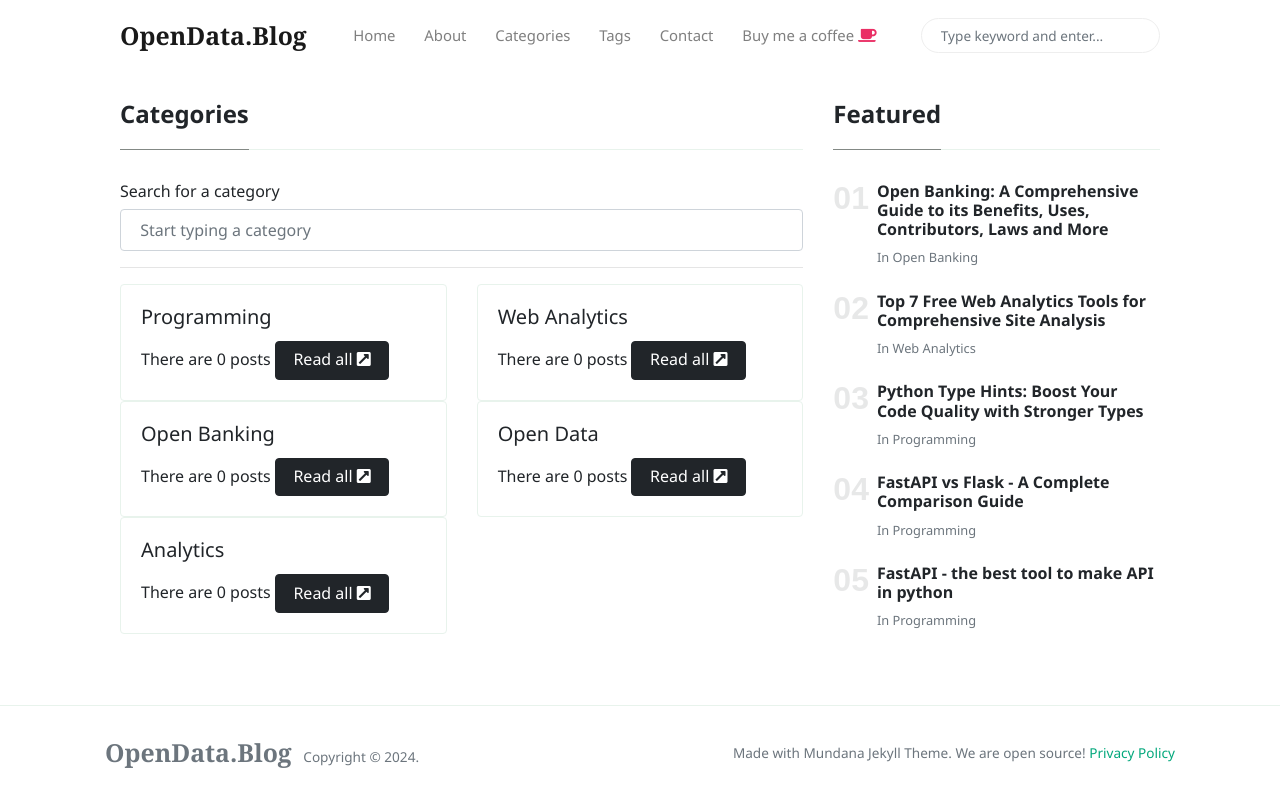
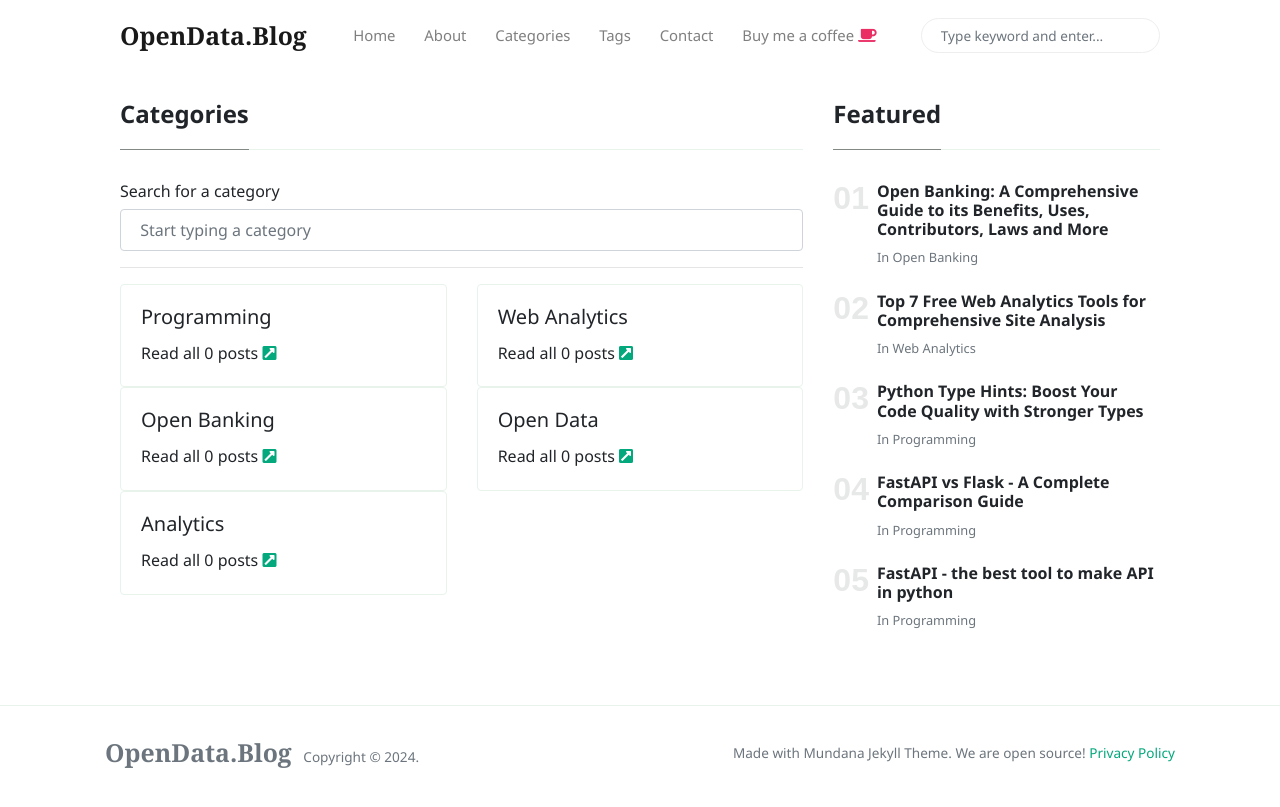
Before and after one commit to victorjohnsonk/victorjohnsonblog.github.io, a Jekyll site: the page built from _pages/categories.html, in a window 1280 px wide. Shown: the top 807 px of the page. Built offline with Jekyll 4.4.1, drawn with Linux system fonts in a browser that asks for light colours; nearby versions of some CDN libraries.

Commit message:
Update categories.html

```diff
--- a/_pages/categories.html
+++ b/_pages/categories.html
@@ -19,8 +19,7 @@ permalink: "/categories"
             <div class="card">
                 <div class="card-body">
                     <h5 class="card-title">{{ category[0] }}</h5>
-                    <p class="card-text">There are {{ site.categories[category[0]] | size }} posts
-                    <a href="{{ site.baseurl }}/categories?id={{ category[0] | downcase }}" class="btn btn-dark">Read all <i class="fas fa-external-link-square-alt"></i></a></p>
+                    <p class="card-text">Read all {{ site.categories[category[0]] | size }} posts <a href="{{ site.baseurl }}/categories?id={{ category[0] | downcase }}"><i class="fas fa-external-link-square-alt"></i></a></p>
                 </div>
             </div>
         </div>
```
